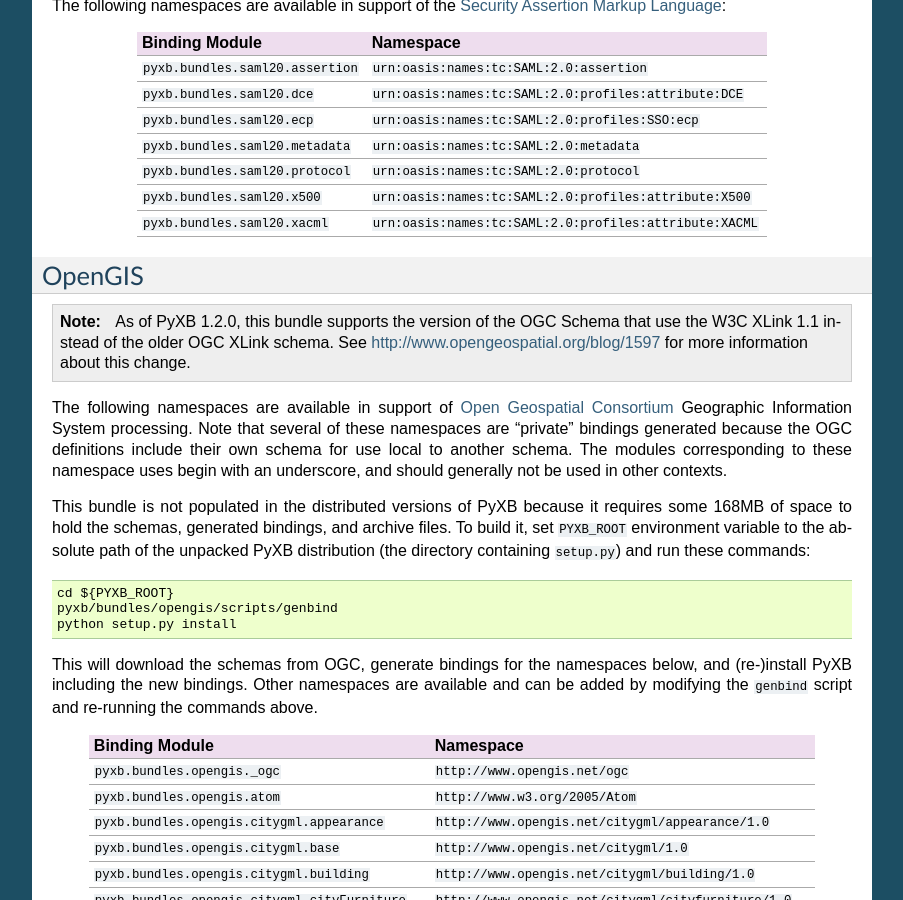
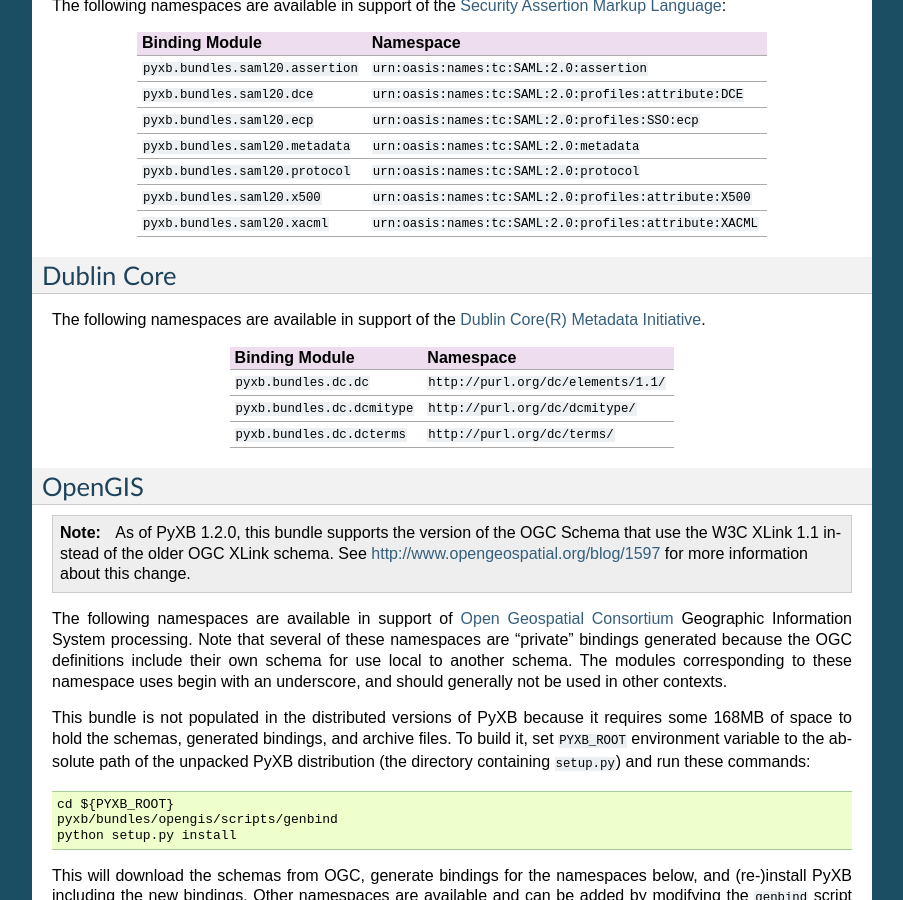
Before and after one commit to pabigot/pyxb, a Sphinx documentation site: the page built from doc/bundles.txt, in a window 1280 px wide and 900 px high, scrolled down 1377 px. Shown: the whole window, without its empty margins (198-1101 px from the left). Built offline with Sphinx 7.4.7, drawn with Linux system fonts in a browser that asks for light colours; pages that are not in the unit, such as notebooks, are missing from menus.

Commit message:
trac/180: add Dublin Core bundle

```diff
--- a/doc/bundles.txt
+++ b/doc/bundles.txt
@@ -119,7 +119,33 @@ Binding Module                          Namespace
 ``pyxb.bundles.saml20.xacml``           ``urn:oasis:names:tc:SAML:2.0:profiles:attribute:XACML``
 =====================================   ==========================================================
 
+.. _bundle_dc:
+
+Dublin Core
+-----------
+
+The following namespaces are available in support of the `Dublin Core(R)
+Metadata Initiative <http://dublincore.org/>`_.
+
+.. PYXB_ARCHIVE_PATH=${PYXB_ROOT}/pyxb/bundles/dc// ${PYXB_ROOT}/scripts/pyxbdump \
+   | awk '$2~/pyxb.bundles.dc/ { print $2, $1; }' \
+   | sed \
+      -e 's@^@``@' \
+      -e 's@ @``\t``@' \
+      -e 's@$@``@' \
+   | expand -40 \
+   | sort \
+   > /tmp/x
+
 .. _bundle_opengis:
+
+=====================================   ==========================================================
+Binding Module                          Namespace
+=====================================   ==========================================================
+``pyxb.bundles.dc.dc``                  ``http://purl.org/dc/elements/1.1/``
+``pyxb.bundles.dc.dcmitype``            ``http://purl.org/dc/dcmitype/``
+``pyxb.bundles.dc.dcterms``             ``http://purl.org/dc/terms/``
+=====================================   ==========================================================
 
 OpenGIS
 -------
```
Also changed, not shown: 6 other files.
